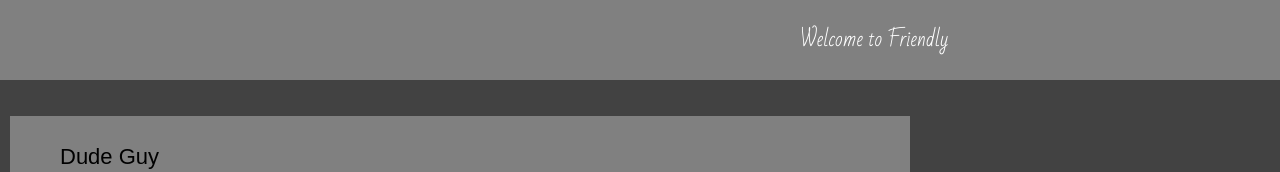
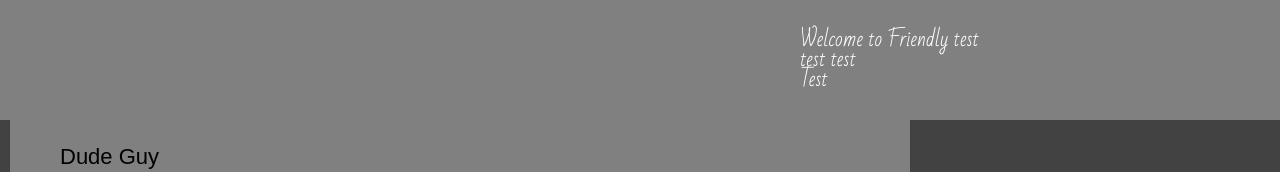
Before and after one commit to hhostelley/friendly, a plain HTML site: page index.html in a window 1280 px wide. Shown: the top 172 px of the page. Drawn offline with Linux system fonts and the light colour scheme; a web font is replaced by a local one.

Commit message:
Added Test

```diff
--- a/index.html
+++ b/index.html
@@ -10,7 +10,8 @@
 </head>
 <body>
 <div id="header">
-	<h1>Welcome to Friendly</h1>
+	<h1>Welcome to Friendly test test test</h1>
+	<h2>Test</h2>
 </div>
 
 <div class="box">
```
